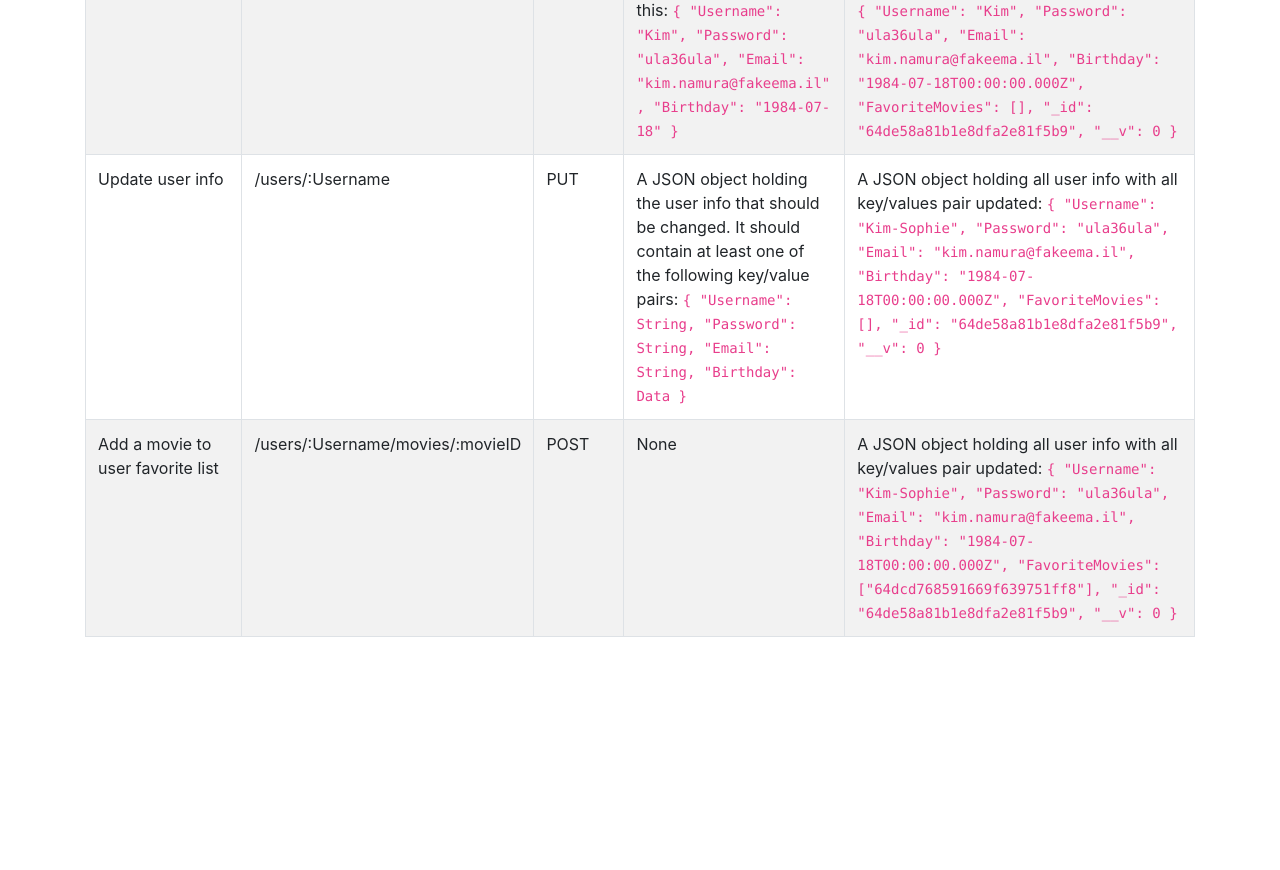
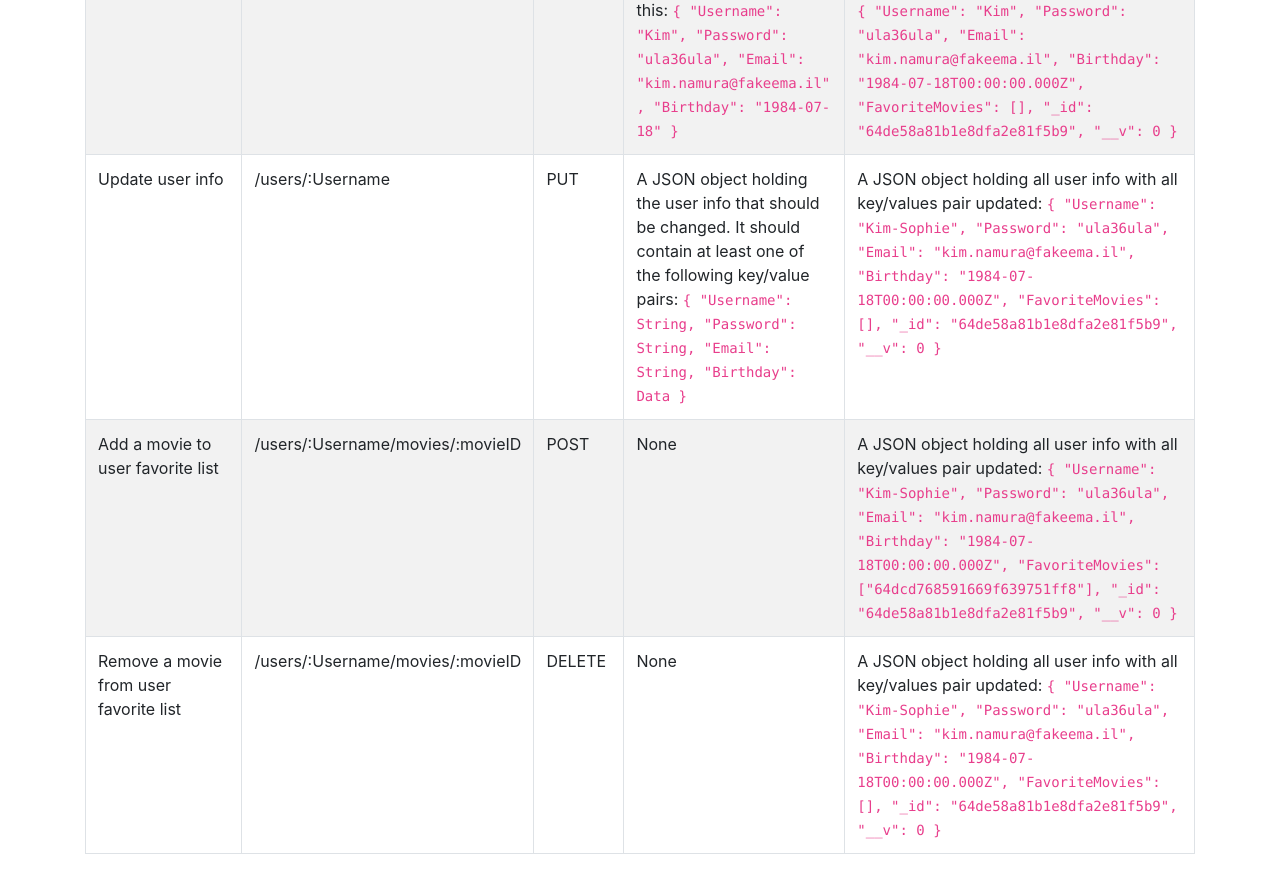
Before and after one commit to lorenaruiz01/movies_api, a website: page public/documentation.html in a window 1280 px wide. Shown: the part 1171-2041 px from the top of the page. Before the commit the page ends 1824 px from the top, so only its background shows below. Drawn offline with nearby package versions, Linux system fonts and the light colour scheme.

Commit message:
endpoint: DELETE remove movie from user fav list

```diff
--- a/public/documentation.html
+++ b/public/documentation.html
@@ -175,7 +175,25 @@
 					</code>
 					</td>
 				</tr>
-
+				<tr>
+					<td>Remove a movie from user favorite list</td>
+					<td>/users/:Username/movies/:movieID</td>
+					<td>DELETE</td>
+					<td>None</td>
+					<td>A JSON object holding all user info with all key/values pair updated:
+						<code>
+						{
+							"Username": "Kim-Sophie",
+							"Password": "ula36ula",
+							"Email": "kim.namura@fakeema.il",
+							"Birthday": "1984-07-18T00:00:00.000Z",
+							"FavoriteMovies": [],
+							"_id": "64de58a81b1e8dfa2e81f5b9",
+							"__v": 0
+					}
+					</code>
+					</td>
+				</tr>
 
 
 
```
